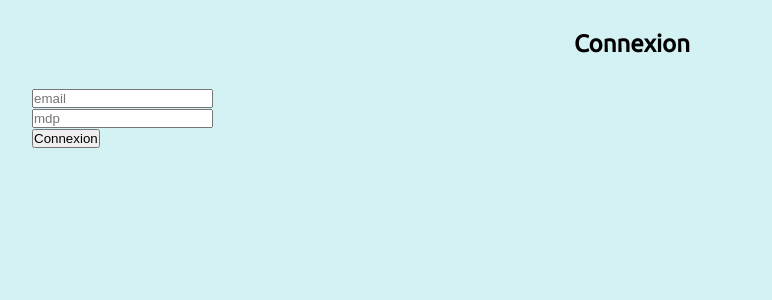
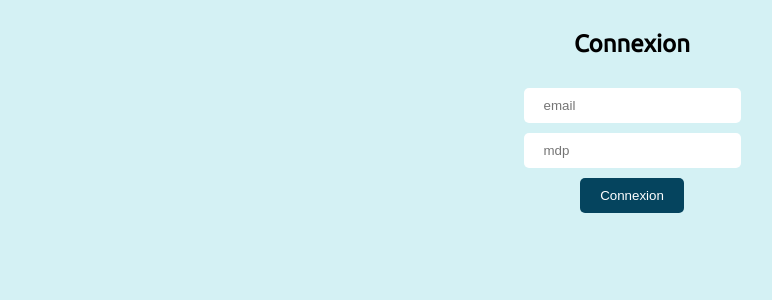
Before and after one commit to gaillA/la_boutique, a PHP site: page /Connexion in a window 1280 px wide. Shown: the part 95-395 px from the top of the page, without its empty margins (8-780 px from the left). Run offline with PHP 8.4, Linux system fonts and the light colour scheme; data that the repository does not hold is empty.

Commit message:
Gestion erreurs de connexion

```diff
--- a/public/css/style.css
+++ b/public/css/style.css
@@ -134,9 +134,41 @@ main h2 {
 }
 
 .erreur {
+  display: block;
   background: rgb(190, 59, 59);
   color: white;
-  padding: 5px;
+  padding: 10px;
+  border-radius: 5px;
+  margin-bottom: 10px;
+  margin-left: auto;
+  margin-right: auto;
+  max-width: 300px;
+}
+
+form {
+  text-align: center;
+}
+
+form input[type="text"],
+form input[type="password"] {
+  border-radius: 5px;
+  border-style: none;
+  padding: 10px 20px;
+  margin-bottom: 10px;
+}
+
+form input[type="submit"] {
+  border-style: none;
+  padding: 10px 20px;
+  background: var(--navy-blue);
+  color: white;
+  border-radius: 5px;
+  cursor: pointer;
+  margin-bottom: 20px;
+}
+
+form input[type="submit"]:hover {
+  background: var(--navy-dark-blue);
 }
 
 @media screen and (max-width: 768px) {
--- a/public/login.php
+++ b/public/login.php
@@ -2,7 +2,17 @@
 include_once "../fonctions/fonctions.php";
 session_start();
 
-if (!empty($_POST['email']) && !empty($_POST['mdp'])) {
+$erreur = "";
+
+if (empty($_POST['email'])) {
+  $erreur .= "<span class='erreur'>Erreur veuillez entrer un mail</span>";
+}
+
+if (empty($_POST['mdp'])) {
+  $erreur .= "<span class='erreur'>Erreur veuillez entrer un mot de passe</span>";
+}
+
+if (empty($erreur)) {
   $user = getUser($_POST['email'], $_POST['mdp']);
   if (is_array($user)) {
     $_SESSION['nom'] = $user['nom'];
@@ -53,9 +63,11 @@ if (isset($_SESSION['email']))
     <form method="post">
       <input type="text" name="email" placeholder="email"><br>
       <input type="password" name="mdp" placeholder="mdp"><br>
-      <button>Connexion</button>
+      <input type="submit" name="send" value="Connexion"><br>
+      <?php if (isset($_POST['send'])) : ?>
+        <?= $erreur ?>
+      <?php endif ?>
     </form>
-    <?= $erreur ?>
   </main>
   <script src="public/js/jquery-3.6.0.min.js"></script>
   <script src="public/js/main.js"></script>
```
